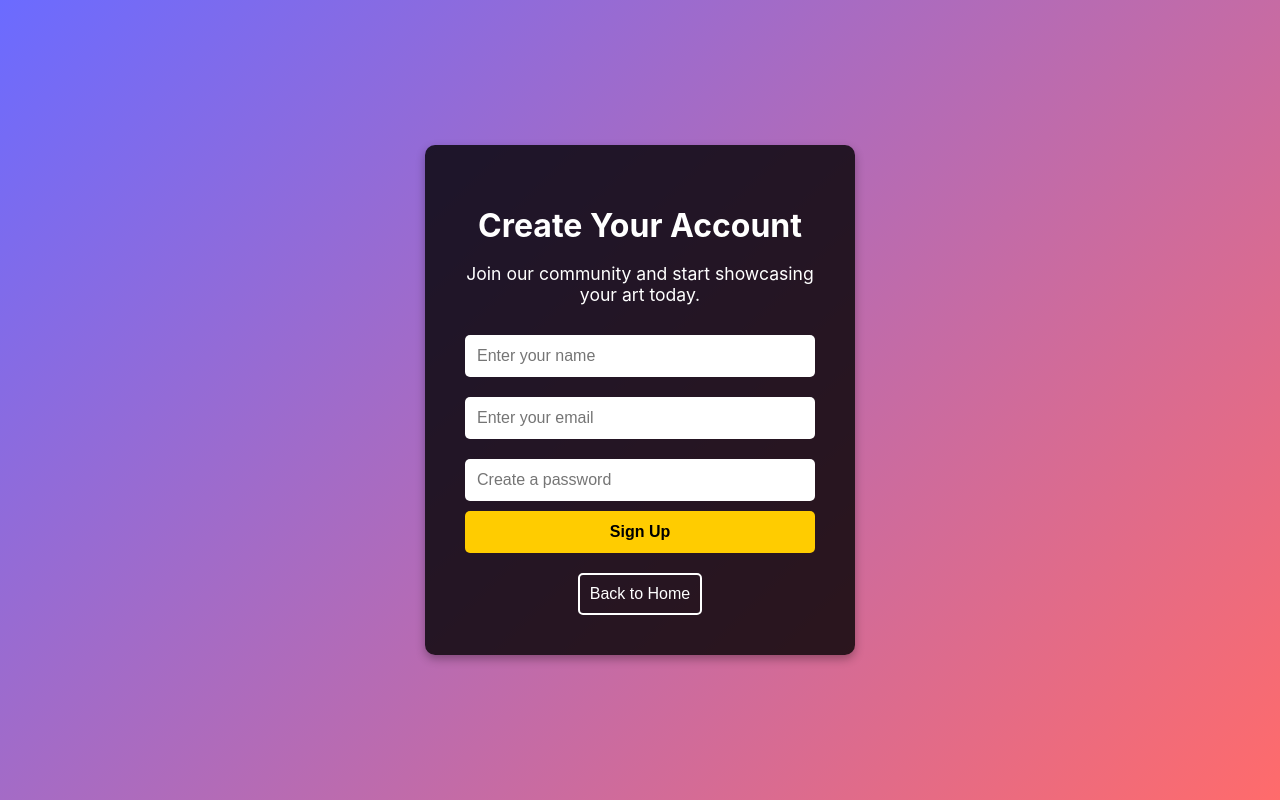
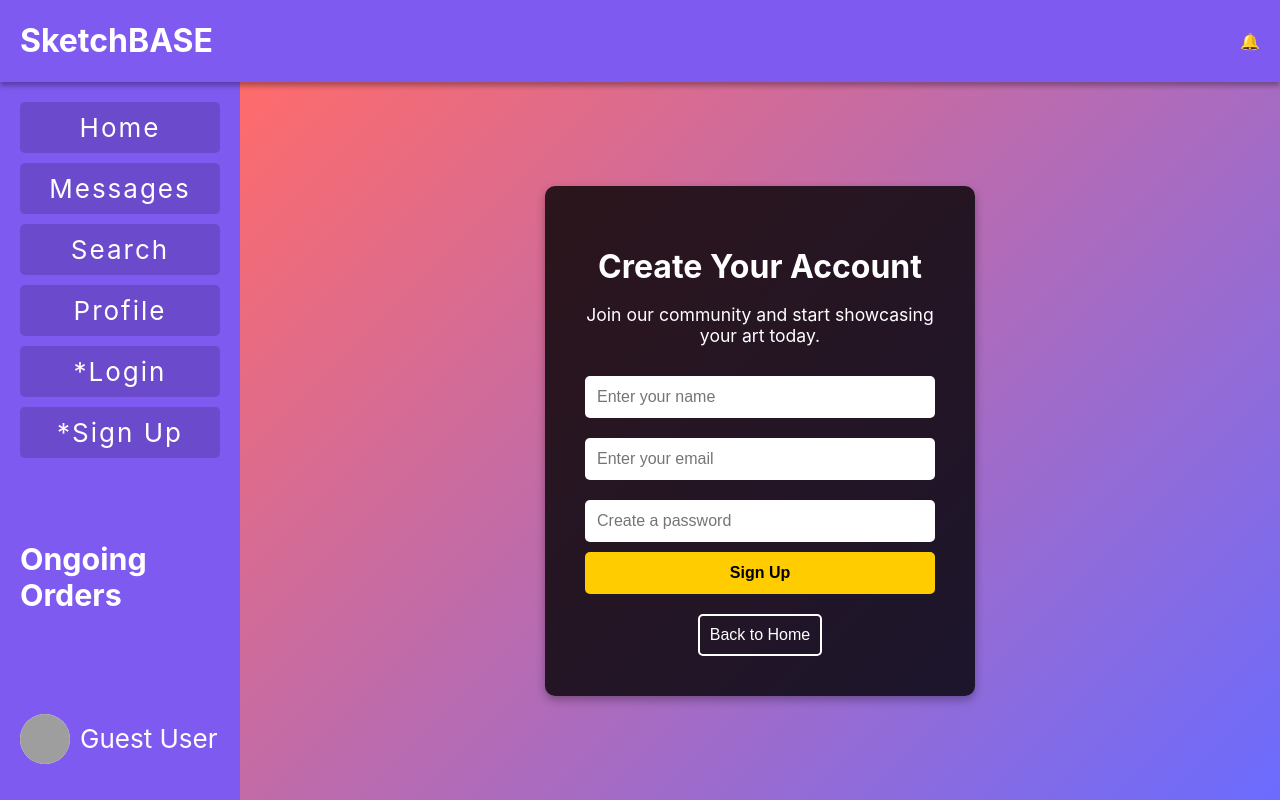
Before and after one commit to ZaarafA/SketchBASE-client, a React (Create React App) app: page /signup in a window 1280 px wide. Built offline with nearby package versions, Linux system fonts and the light colour scheme; no server answers; grey boxes are pictures that could not be loaded.

Commit message:
Add Sidebar, Header to Signup Page

```diff
--- a/src/App.css
+++ b/src/App.css
@@ -102,8 +102,7 @@ body {
   display: flex;
   justify-content: center;
   align-items: center;
-  height: 100vh;
-  background: linear-gradient(135deg, #6b6bff, #ff6b6b);
+  background: linear-gradient(135deg, #ff6b6b, #6b6bff);
 }
 
 .signup-box {
--- a/src/Signup.js
+++ b/src/Signup.js
@@ -1,5 +1,7 @@
 import React, { useState } from "react";
 import { useNavigate } from "react-router-dom";
+import Header from "./Header";
+import Sidebar from "./Sidebar";
 import { auth } from "./firebase";
 import { createUserWithEmailAndPassword, updateProfile } from "firebase/auth";
 
@@ -22,7 +24,11 @@ const Signup = () => {
     };
 
     return (
-        <div className="signup-container">
+        <div className="container">
+            <Header />
+            <div className="main">
+                <Sidebar />
+                <div className="content signup-container">
                         <div className="signup-box">
                             <h1>Create Your Account</h1>
                             <p>Join our community and start showcasing your art today.</p>
@@ -37,7 +43,12 @@ const Signup = () => {
                             </button>
                         </div>
                 </div>
+            </div>
+        </div>
+
     );
 };
 
+
+
 export default Signup;
```
Lines whose indentation alone changed are shown as unchanged.
